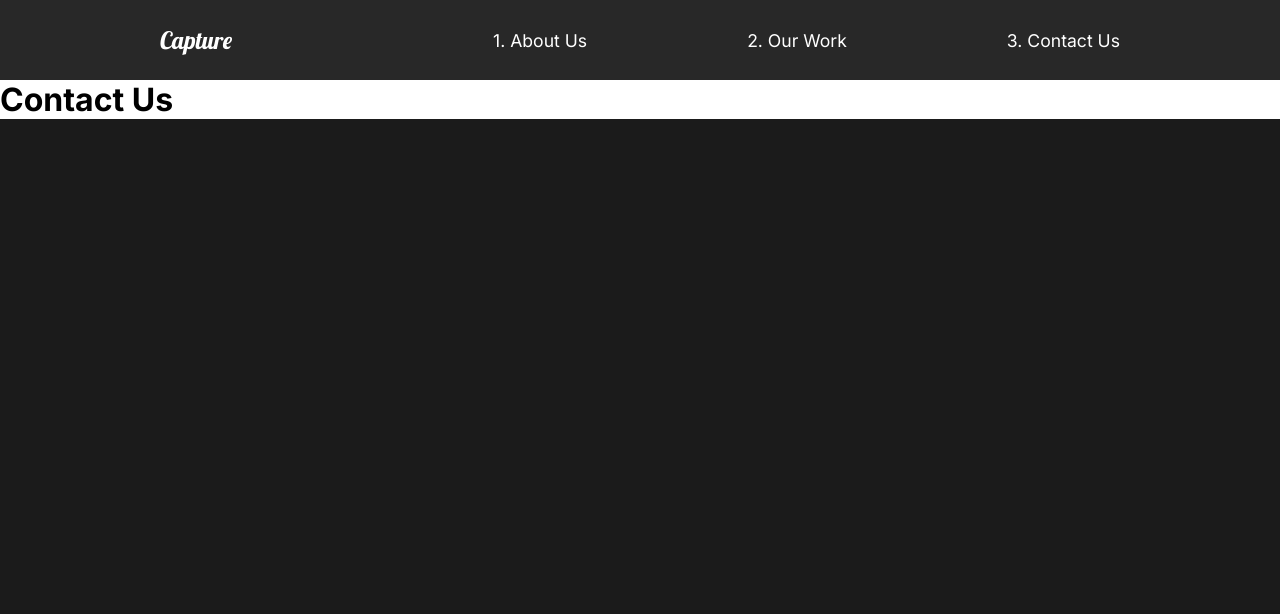
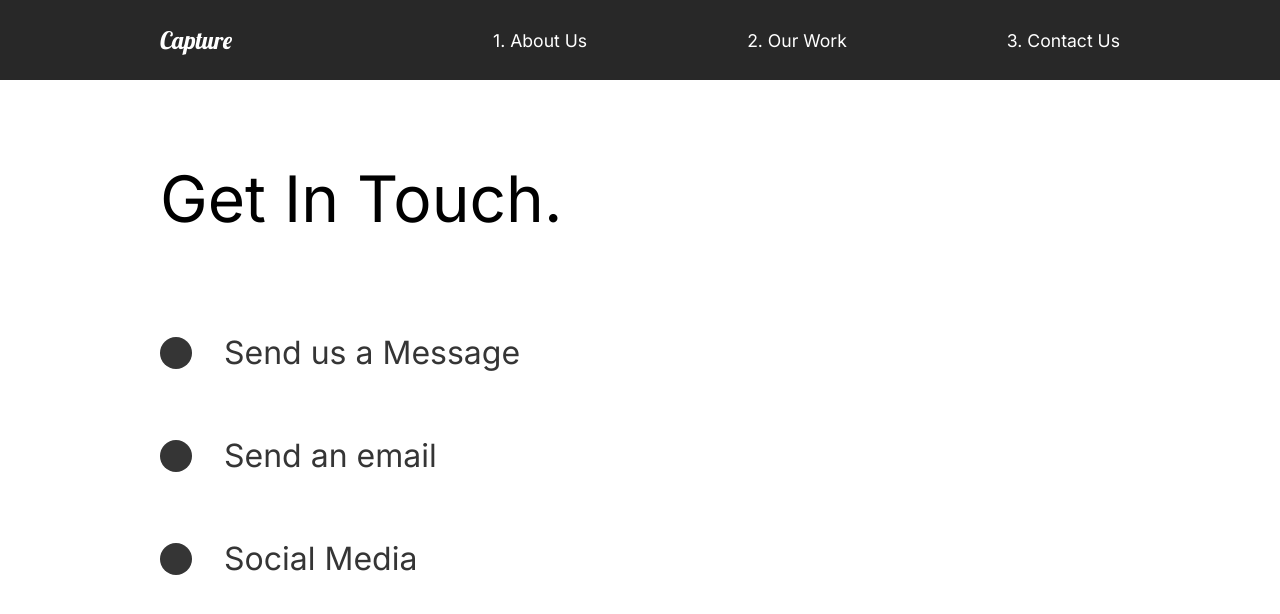
Before and after one commit to vedransehovic/personalsite, a React (Create React App) app: page /contact in a window 1280 px wide. Shown: the top 614 px of the page. Built offline with nearby package versions, Linux system fonts and the light colour scheme.

Commit message:
Contact us Animation

```diff
--- a/src/pages/ContactUs.js
+++ b/src/pages/ContactUs.js
@@ -1,20 +1,76 @@
 import React from "react";
 //Animations
 import { motion } from "framer-motion";
-import { PageAnimation } from "../animation";
+import { PageAnimation, titleAnim } from "../animation";
+import styled from "styled-components";
 
 const ContactUs = () => {
   return (
-    <motion.div
+    <ContactStyle
       exit="exit"
       variants={PageAnimation}
       initial="hidden"
       animate="show"
       style={{ background: "#fff" }}
     >
-      <h1>Contact Us</h1>
-    </motion.div>
+      <Title>
+        <Hide>
+          <motion.h2 variants={titleAnim}>Get In Touch.</motion.h2>
+        </Hide>
+      </Title>
+      <div>
+        <Hide>
+          <Social variants={titleAnim}>
+            <Circle />
+            <h2>Send us a Message</h2>
+          </Social>
+        </Hide>
+        <Hide>
+          <Social variants={titleAnim}>
+            <Circle />
+            <h2>Send an email</h2>
+          </Social>
+        </Hide>
+        <Hide>
+          <Social variants={titleAnim}>
+            <Circle />
+            <h2>Social Media</h2>
+          </Social>
+        </Hide>
+      </div>
+    </ContactStyle>
   );
 };
 
+const ContactStyle = styled(motion.div)`
+  padding: 5rem 10rem;
+  color: #353535;
+  min-height: 90vh;
+`;
+
+const Title = styled.div`
+  margin-bottom: 4rem;
+  color: black;
+`;
+
+const Hide = styled.div`
+  overflow: hidden;
+`;
+
+const Circle = styled.div`
+  border-radius: 50%;
+  width: 2rem;
+  height: 2rem;
+  background: #353535;
+`;
+
+const Social = styled(motion.div)`
+  display: flex;
+  align-items: center;
+  h2 {
+    margin: 2rem;
+    font-size: 2rem;
+  }
+`;
+
 export default ContactUs;
```
